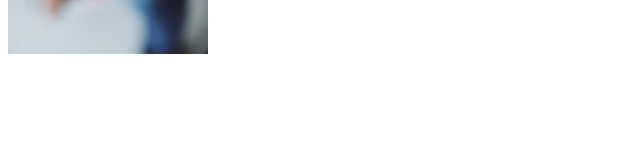
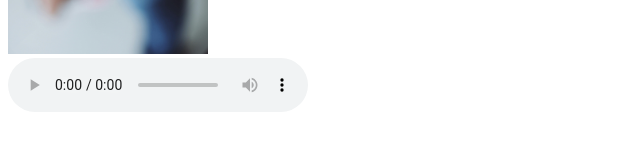
Before and after one commit to mooncake2510/17022025, a plain HTML site: page task1/index.html in a window 1280 px wide. Shown: the part 408-558 px from the top of the page, without its empty margins (0-640 px from the left). Drawn offline with Linux system fonts and the light colour scheme.

Commit message:
1st task completed

```diff
--- a/task1/index.html
+++ b/task1/index.html
@@ -6,15 +6,20 @@
     <title>Document</title>
 </head>
 <body>
-    <div>
-        <video width="300" controls>
+<div>
+    <video width="300" controls>
         <source src="./coffee_vdo.mp4" type="video/mp4">
         Your browser does not support the video tag.
     </video>
 </div>
-    <div>
-        <img src="./coffee_pic.jpg" alt="coffee_pic" width="200">
-    </div>
-
+<div>
+    <img src="./coffee_pic.jpg" alt="coffee_pic" width="200">
+</div>
+<div>
+    <audio controls>
+        <source src="./dandadanXblingbangborn.mp3" type="audio/mp3">
+        Your browser does not support the audio element.
+    </audio>
+</div>
 </body>
 </html>
```
